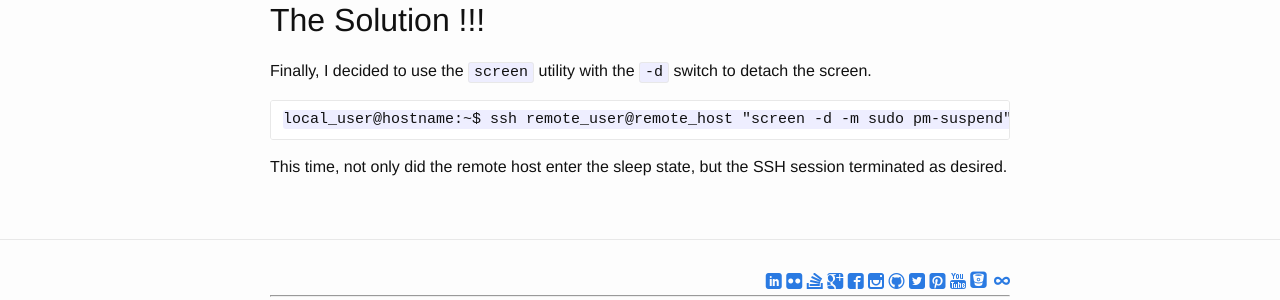
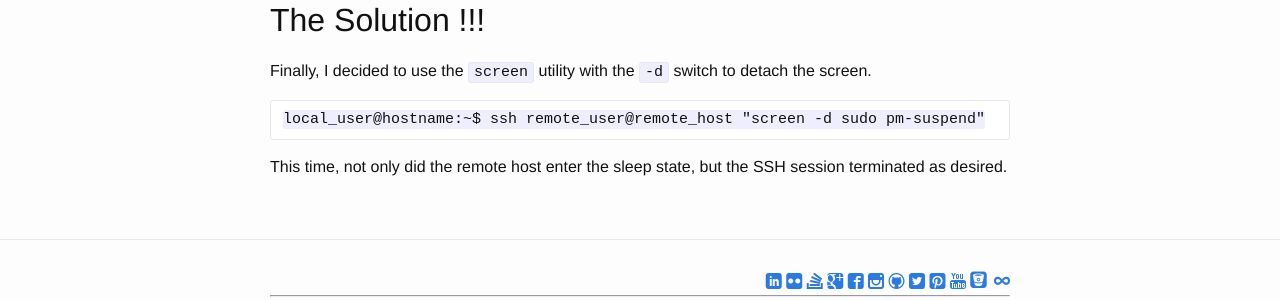
Before and after one commit to lordloh/karyashala, a Jekyll site: the page built from _posts/2017/2017-04-07-suspending_a_computer_over_ssh.markdown, in a window 1280 px wide. Shown: the part 885-1185 px from the top of the page. Built offline with Jekyll 4.4.1, drawn with Linux system fonts in a browser that asks for light colours; some web fonts are replaced; Markdown is read by kramdown in place of the engine named in the settings; comment, search, counter and statistics services are not loaded.

````diff
--- a/_posts/2017/2017-04-07-suspending_a_computer_over_ssh.markdown
+++ b/_posts/2017/2017-04-07-suspending_a_computer_over_ssh.markdown
@@ -47,7 +47,7 @@ Alas, the SSH session persisted.
 Finally, I decided to use the `screen` utility with the `-d` switch to detach the screen.
 
 ```
-local_user@hostname:~$ ssh remote_user@remote_host "screen -d -m sudo pm-suspend"
+local_user@hostname:~$ ssh remote_user@remote_host "screen -d sudo pm-suspend"
 ```
 
 This time, not only did the remote host enter the sleep state, but the SSH session terminated as desired.
````
